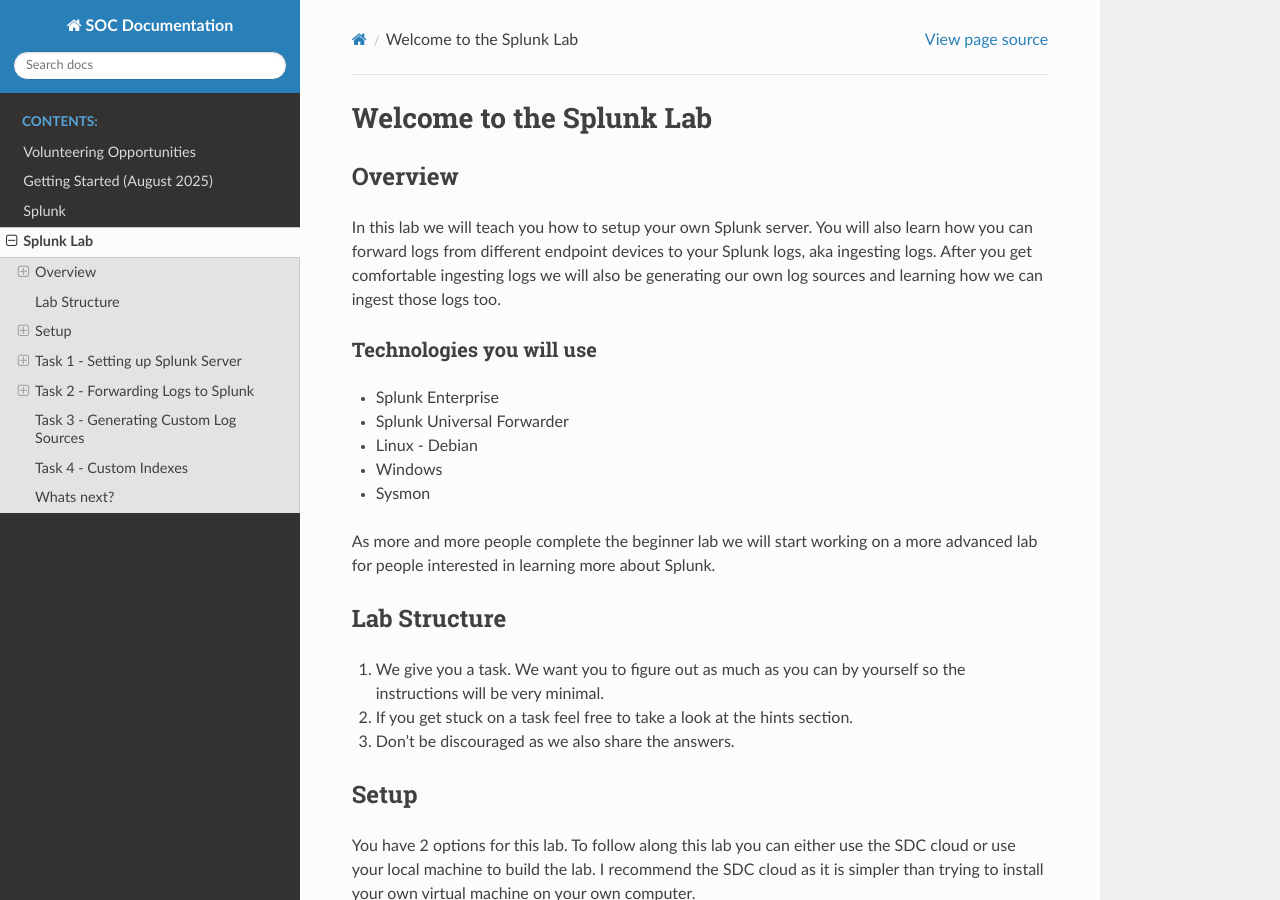
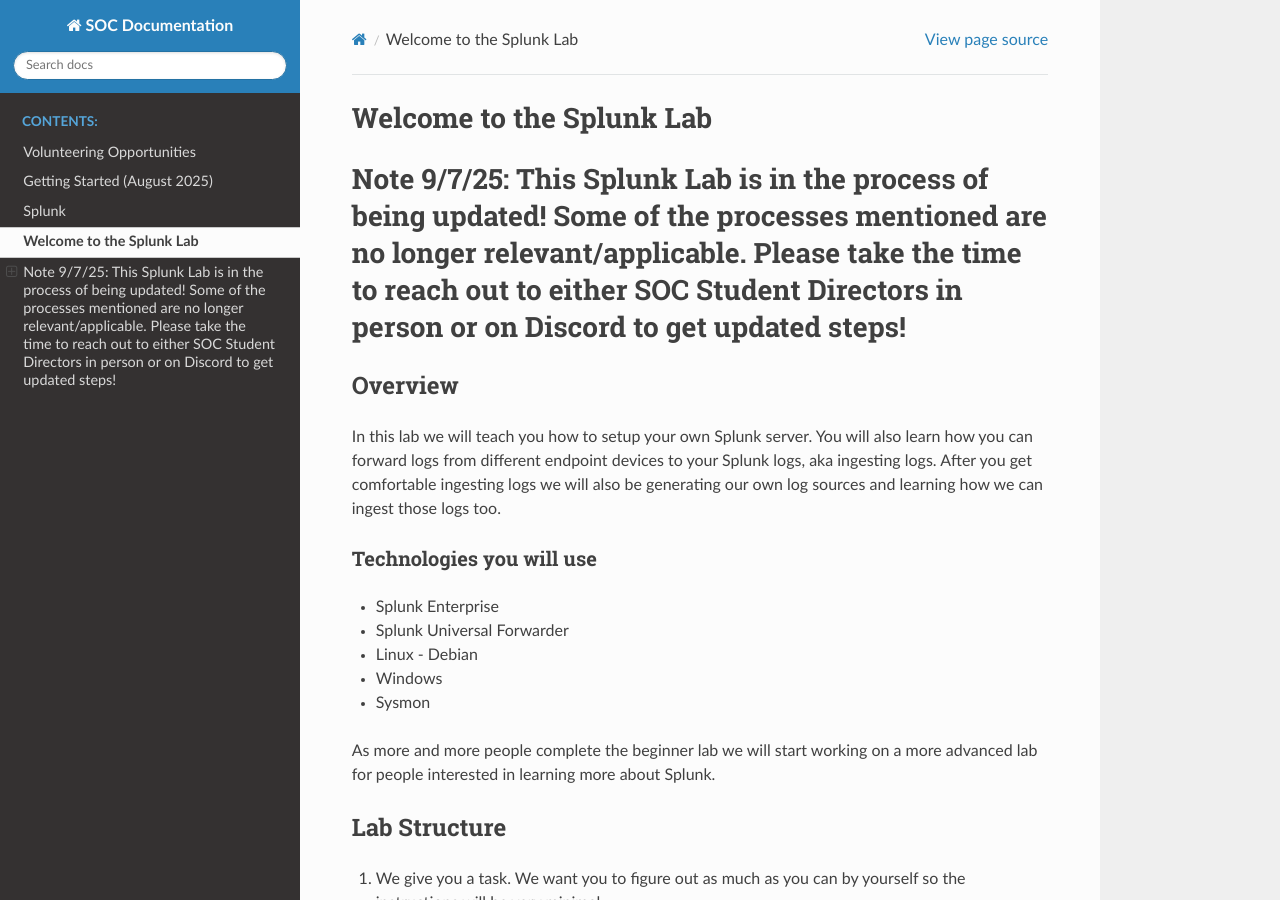
Before and after one commit to cpp-soc/documentation, a Sphinx documentation site: the page built from source/Splunk_Lab.md, in a window 1280 px wide and 900 px high. Built offline with Sphinx 7.4.7 and the Read the Docs theme 3.1.0, drawn with Linux system fonts in a browser that asks for light colours.

Commit message:
Update Splunk Lab with current status note
idk i think we need to note this down immediately

```diff
--- a/source/Splunk_Lab.md
+++ b/source/Splunk_Lab.md
@@ -1,4 +1,6 @@
 # Welcome to the Splunk Lab
+
+# Note 9/7/25: This Splunk Lab is in the process of being updated! Some of the processes mentioned are no longer relevant/applicable. Please take the time to reach out to either SOC Student Directors in person or on Discord to get updated steps!
 
 ## Overview
 In this lab we will teach you how to setup your own Splunk server. You will also learn how you can forward logs from different endpoint devices to your Splunk logs, aka ingesting logs. After you get comfortable ingesting logs we will also be generating our own log sources and learning how we can ingest those logs too.
```
